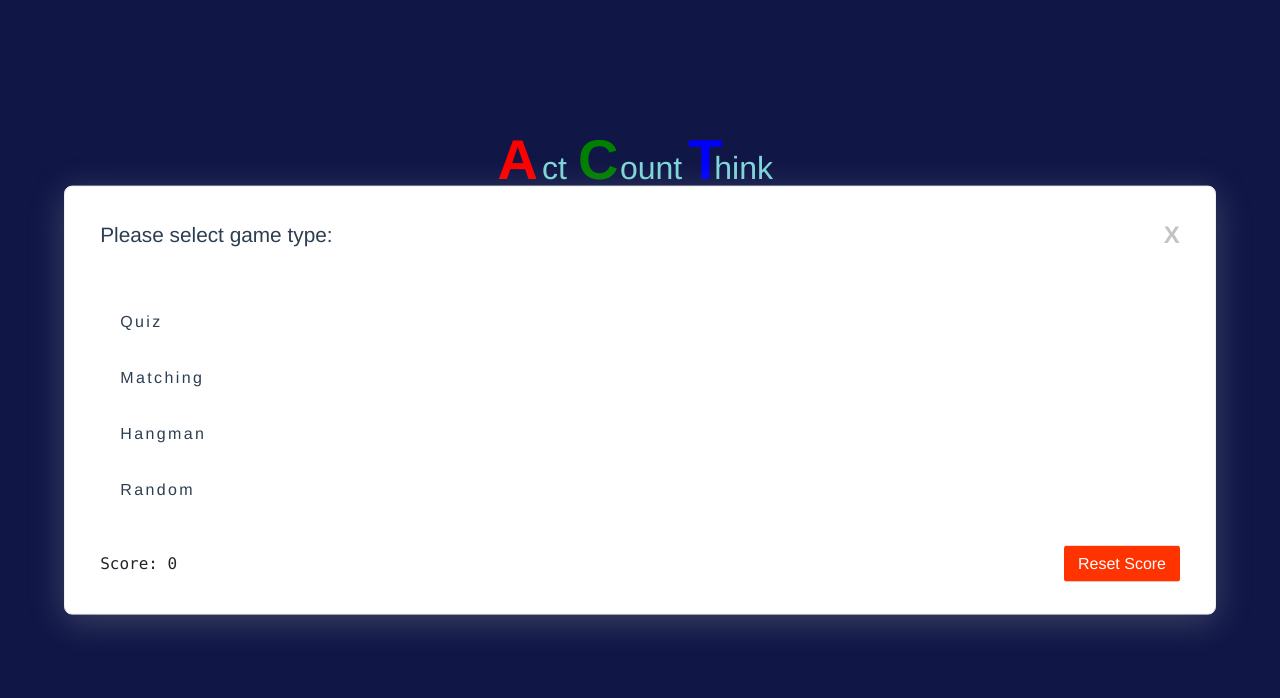
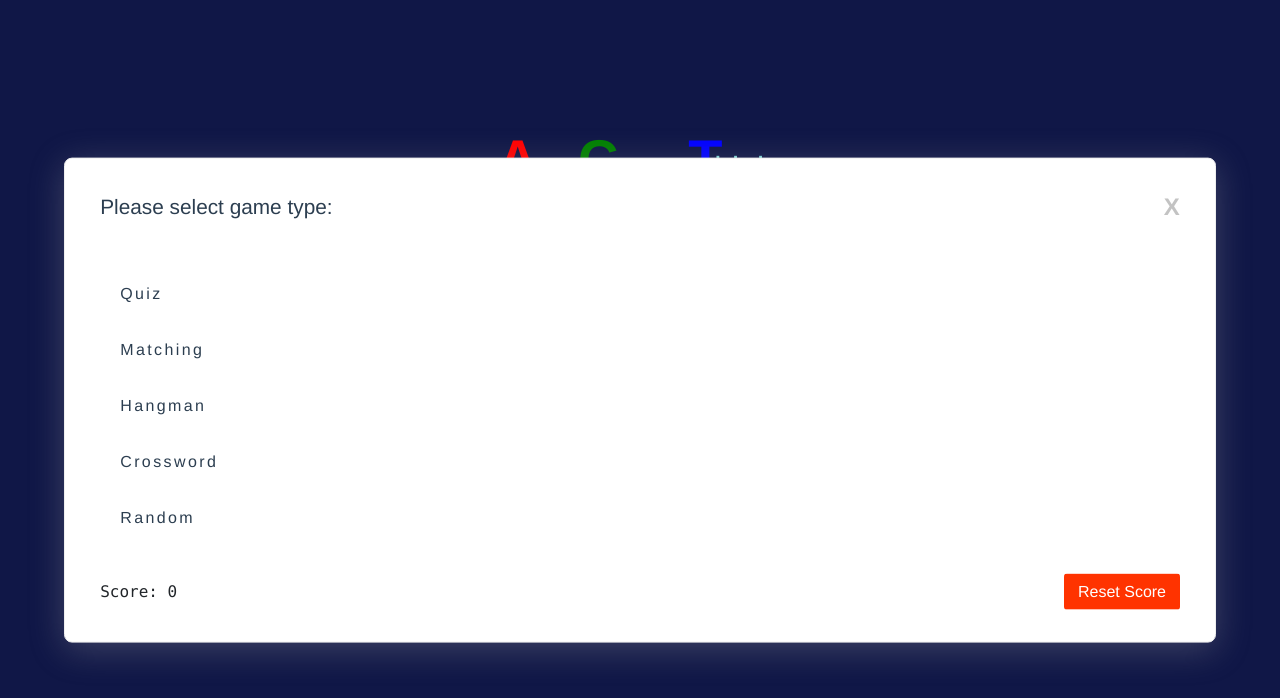
Before and after one commit to DavidTan0527/Minigame-App, a Vue app: page / in a window 1280 px wide. Both pictures are taken after a click on the element "Start". Shown: the top 698 px of the page. Built offline with nearby package versions, Linux system fonts and the light colour scheme; what vue-luckywheel would draw is missing.

Commit message:
Update main menu

```diff
--- a/src/router/index.js
+++ b/src/router/index.js
@@ -24,11 +24,6 @@ const routes = [
     name: 'notes',
     component: () => import('@/views/notes')
   },
-  {
-    path: '/crossword',
-    name: 'crossword',
-    component: () => import('@/views/crossword')
-  }
 ]
 
 const router = new VueRouter({
--- a/src/views/data/spinwheel-sectors.json
+++ b/src/views/data/spinwheel-sectors.json
@@ -1,8 +1,8 @@
 [
   {
     "level": 1,
-    "gameType": 0,
-    "name": "Quiz"
+    "gameType": 3,
+    "name": "Crossword"
   },
   {
     "level": 2,
--- a/src/views/notes.vue
+++ b/src/views/notes.vue
@@ -6,6 +6,9 @@
 
 <script>
 export default {
+  mounted() {
+
+  },
   data: () => ({
 
   })
--- a/src/views/start.vue
+++ b/src/views/start.vue
@@ -27,6 +27,7 @@
         <div class="modal-button" @click="goto('/game/0')">Quiz</div>
         <div class="modal-button" @click="goto('/game/1')">Matching</div>
         <div class="modal-button" @click="goto('/game/2')">Hangman</div>
+        <div class="modal-button" @click="goto('/game/3')">Crossword</div>
         <div class="modal-button" @click="goto('/spin')">Random</div>
       </template>
       <template slot="footer">
```
